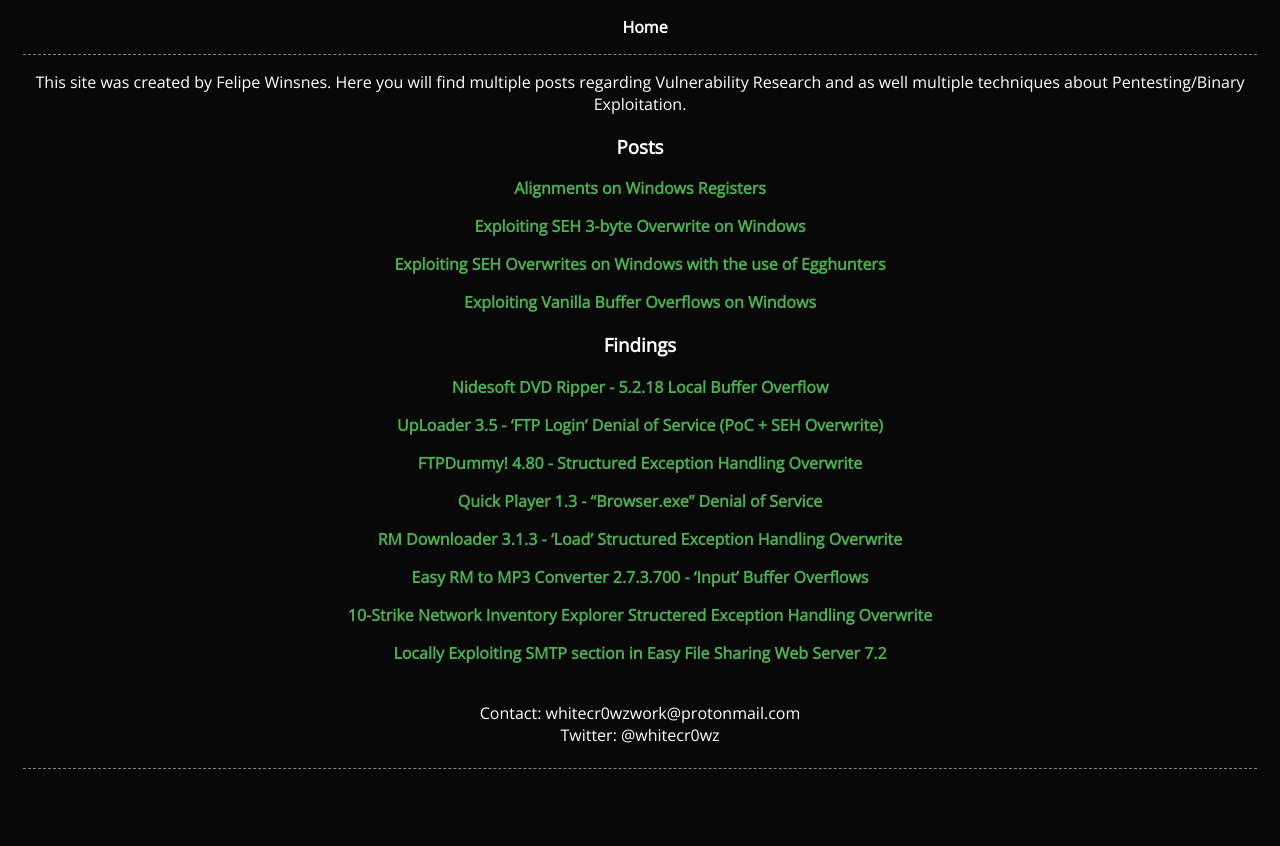
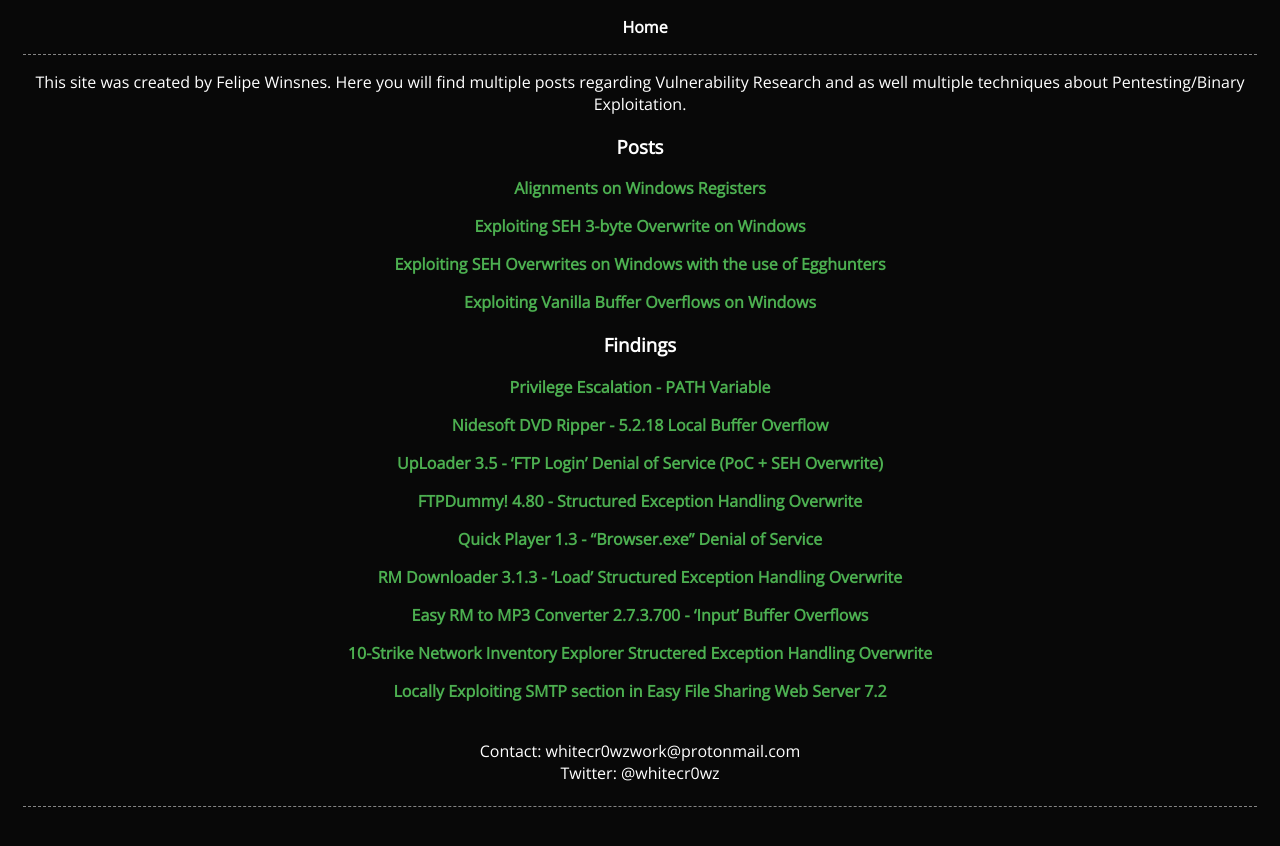
Before and after one commit to whitecr0wz/whitecr0wz.github.io, a Jekyll site: the page built from index.md, in a window 1280 px wide. Shown: the top 846 px of the page. Built offline with Jekyll 4.4.1, drawn with Linux system fonts in a browser that asks for light colours.

Commit message:
Update index.md

```diff
--- a/index.md
+++ b/index.md
@@ -16,6 +16,8 @@
 
 
 ### Findings
+[Privilege Escalation - PATH Variable](https://whitecr0wz.github.io/posts/Privilege-Escalation-Path/)
+
 [Nidesoft DVD Ripper - 5.2.18 Local Buffer Overflow](https://whitecr0wz.github.io/posts/DVD-Ripper/)
 
 [UpLoader 3.5 - 'FTP Login' Denial of Service (PoC + SEH Overwrite)](https://whitecr0wz.github.io/posts/Uploader-SEH/)
```
